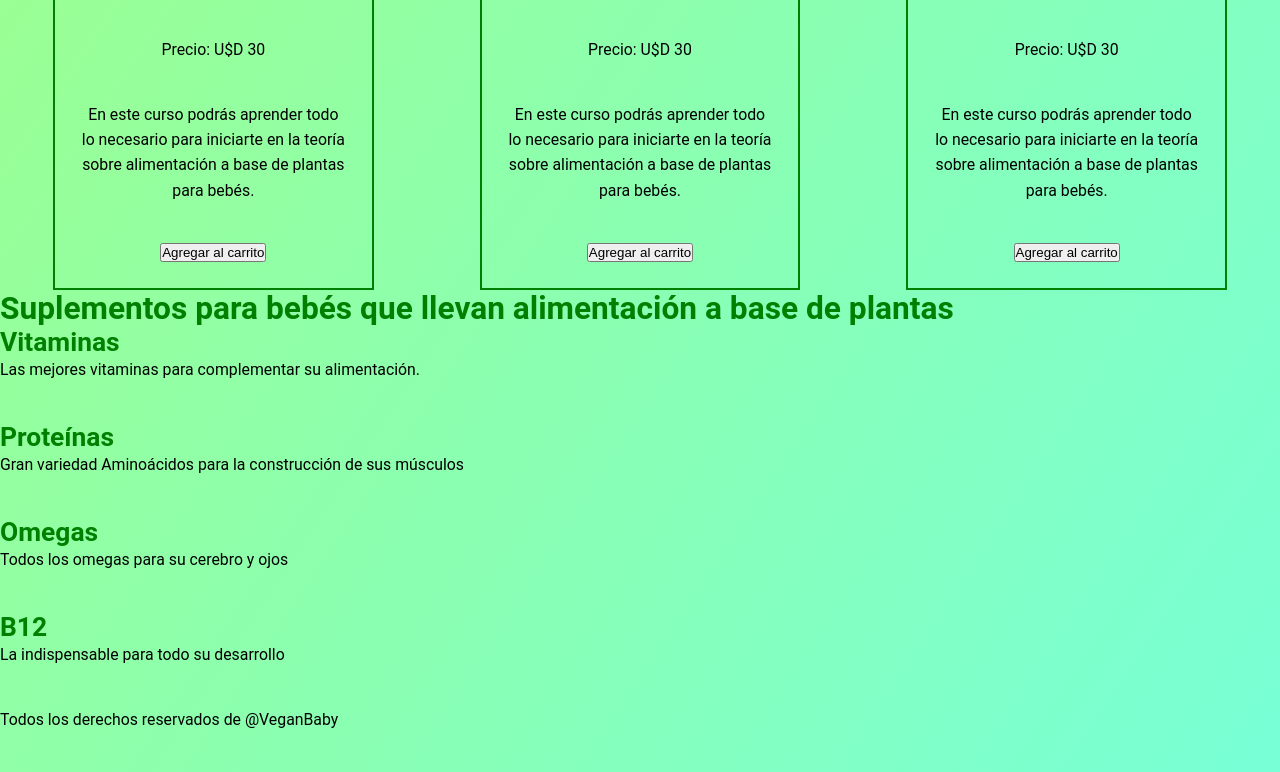
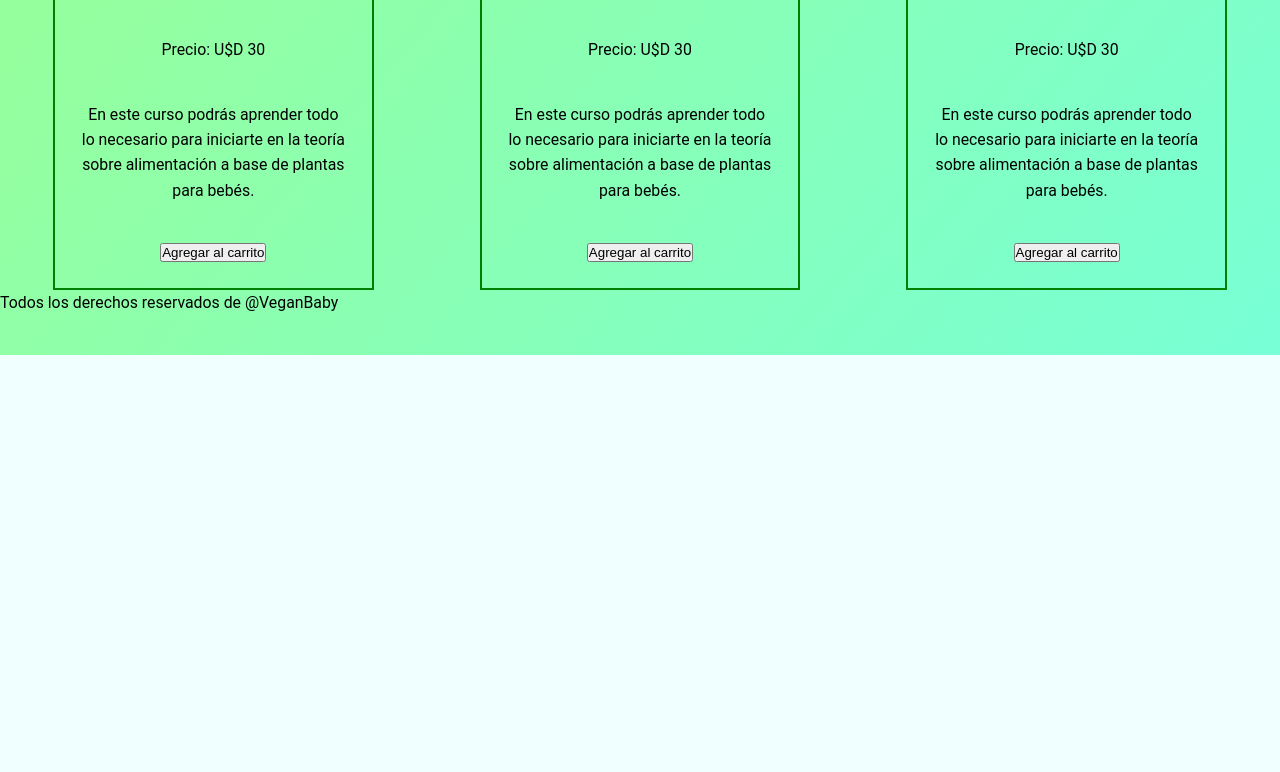
Before and after one commit to richesquivel/coderhousecourse, a plain HTML site: page pages/cursos.html in a window 1280 px wide. Shown: the part 1152-1924 px from the top of the page. After the commit the page ends 1507 px from the top, so only its background shows below. Drawn offline with nearby package versions, Linux system fonts and the light colour scheme.

Commit message:
ultimo commit para entrega de responsive en cursos

```diff
--- a/pages/cursos.html
+++ b/pages/cursos.html
@@ -22,7 +22,6 @@
                 <li><a href="../index.html">Inicio</a></li>
                 <li><a href="videos.html">Videos</a></li>
                 <li><a href="ubicacion.html">Ubicación</a></li>
-                <li><a href="galeria.html">Galería</a></li>
                 <li><a href="contacto.html">Contacto</a></li>
                 <li><a href="cursos.html">Cursos</a></li>
             </ul>
@@ -94,36 +93,8 @@
         </div>
     </section>
 
-         <!-- Seccion de una banner -->
-    <section id="banner-cursos">
-        <h2>Suplementos para bebés que llevan alimentación a base de plantas</h2>
+         <!-- Seccion de una banner pendiente-->
 
-        <div class="padre-banners">
-            <!-- Banner 1 -->
-            <div class="banners-suplementos">
-                <h3>Vitaminas</h3>
-                <p>Las mejores vitaminas para complementar su alimentación.</p>
-            </div>
-
-             <!-- Banner 2 -->
-             <div class="banners-suplementos">
-                <h3>Proteínas</h3>
-                <p>Gran variedad Aminoácidos para la construcción de sus músculos</p>
-            </div>
-
-            <!-- Banner 3 -->
-            <div class="banners-suplementos">
-                <h3>Omegas</h3>
-                <p>Todos los omegas para su cerebro y ojos</p>
-            </div>
-
-             <!-- Banner 4 -->
-             <div class="banners-suplementos">
-                <h3>B12</h3>
-                <p>La indispensable para todo su desarrollo</p>
-            </div>
-        </div>
-    </section>
 
     <footer class="wow animate__animated animate__bounceInDown  id="footer">
         <p>Todos los derechos reservados de @VeganBaby</p>
```
Also changed, not shown: index.html (+0 -3 lines), pages/contacto.html (+4 -6 lines), pages/ubicacion.html (+4 -7 lines), pages/videos.html (+0 -3 lines).
